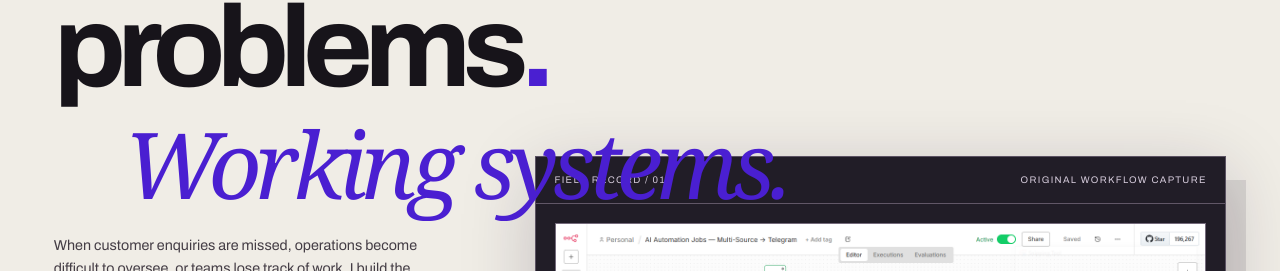
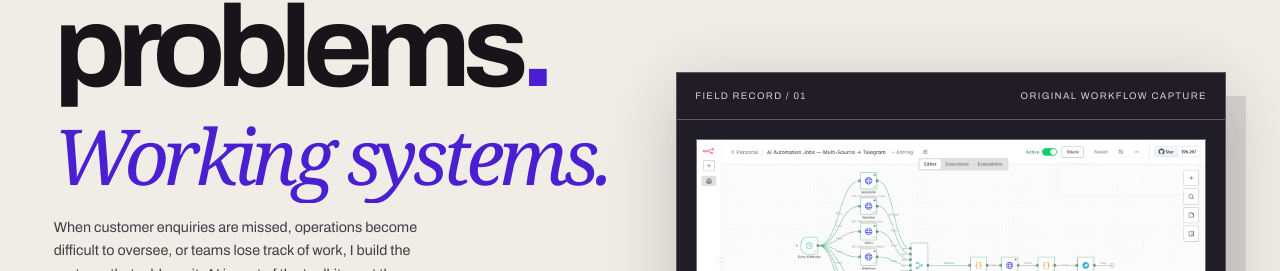
Before and after one commit to olawaleemmanuel09/portfolio, a Next.js app: page / in a window 1280 px wide. Shown: the part 307-578 px from the top of the page. Built offline with nearby package versions, Linux system fonts and the light colour scheme; no server answers.

Commit message:
fix(motion): ensure archive caption stays visible on static and short desktop layouts

```diff
--- a/app/globals.css
+++ b/app/globals.css
@@ -816,7 +816,7 @@ a { color: inherit; text-decoration: none; }
 .cinematic-period { color: #4a1fd1; }
 .cinematic-line-serif {
   margin-top: .045em;
-  font-size: .80em;
+  font-size: .67em;
   color: #4a1fd1;
   font-weight: 400;
   line-height: .92;
@@ -881,9 +881,9 @@ a { color: inherit; text-decoration: none; }
 .cinematic-image-frame {
   position: absolute;
   z-index: 2;
-  width: min(54vw, 760px);
+  width: min(43vw, 620px);
   right: clamp(1.25rem, 4.2vw, 4.25rem);
-  bottom: -17svh;
+  bottom: 1.25svh;
   color: #f9f5fd;
   margin: 0;
   transform-origin: 55% 30%;
@@ -995,13 +995,13 @@ a { color: inherit; text-decoration: none; }
 .cinematic-hero .studio-container, .cinematic-manifesto .studio-container { max-width: 1450px; }
 
 @media (min-width: 1024px) {
-  .cinematic-hero .cinematic-line-serif { margin-left: 6%; }
+  .cinematic-hero .cinematic-line-serif { margin-left: 0; }
 }
 @media (min-width: 1024px) and (max-height: 730px) {
   .cinematic-title { font-size: clamp(4rem, 7.4vw, 7.1rem); }
   .cinematic-kicker { margin-bottom: .7rem; }
   .cinematic-meta-row { padding-top: 4.8rem; }
-  .cinematic-image-frame { width: min(47vw, 700px); bottom: -15svh; }
+  .cinematic-image-frame { width: min(42vw, 600px); bottom: 1.25svh; }
   .cinematic-hero-under { width: 45ch; gap: .65rem; margin-top: .5rem; }
   .cinematic-intro { font-size: .86rem; }
 }
```
Also changed, not shown: 2 other files (tests, documents, lock files or other folders).
